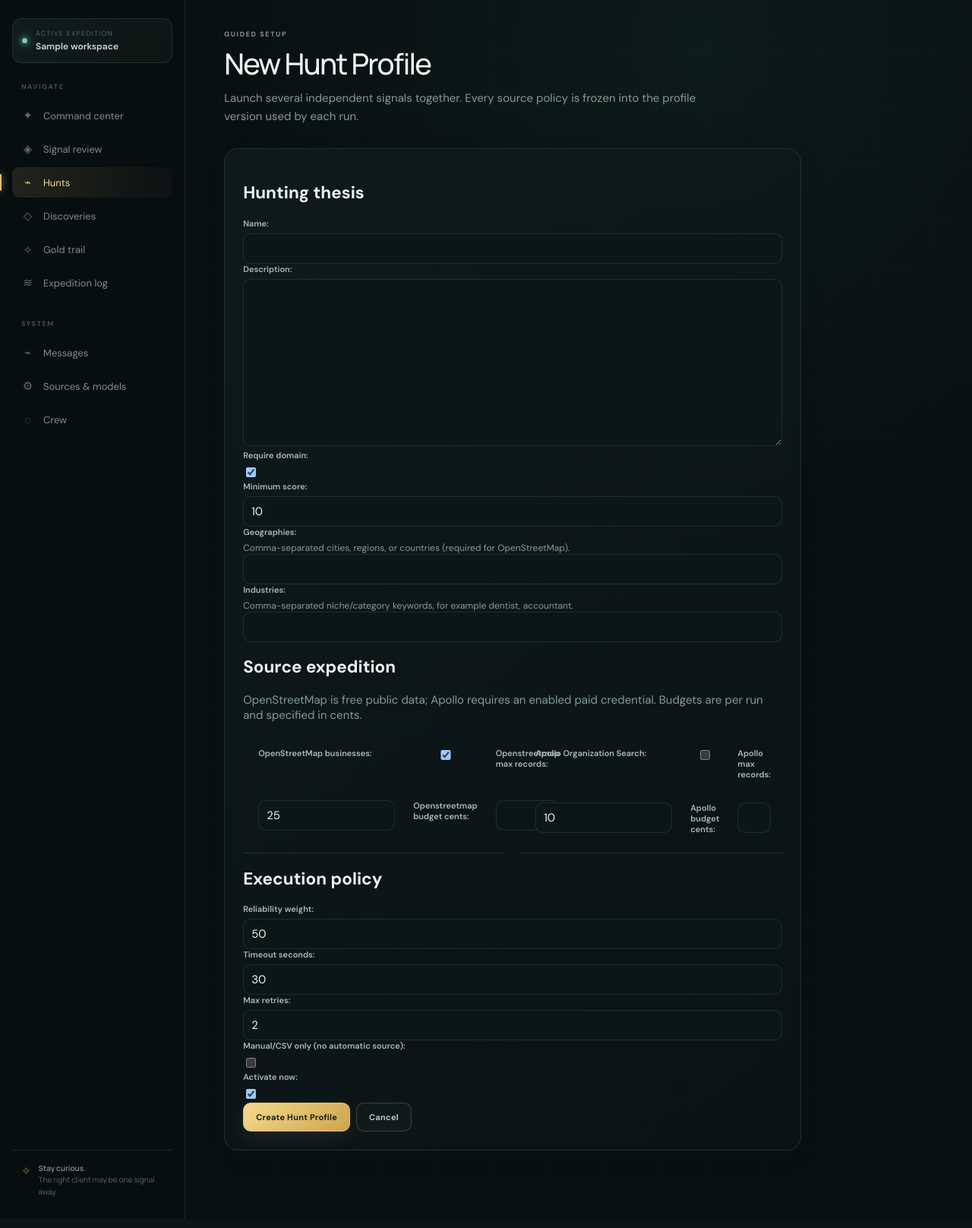
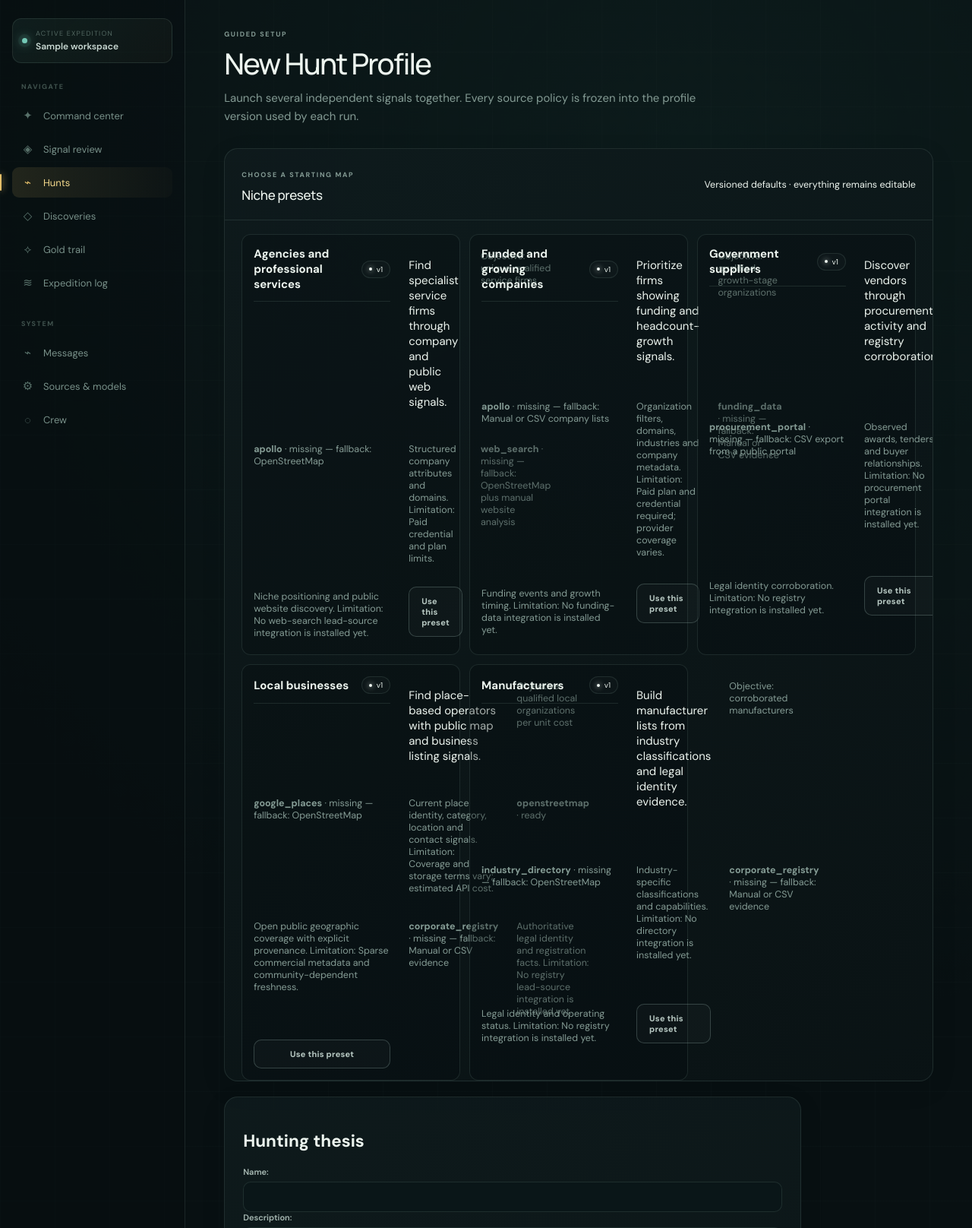
Before and after one commit to gilbertlol/SignalForge, a Django app: page /hunt-profiles/new/ in a window 1280 px wide. Shown: the part 76-1692 px from the top of the page at 76% size. Run offline with Django 5.2, Linux system fonts and the light colour scheme; a user stored in the database is signed in; data comes from the database, SQL or seed files in the repository; tables that the repository leaves empty hold one stand-in row (values such as "Sample post"); data that the repository does not hold is empty; parts of the project's set-up code (start-up, migrations or seed data) failed here and were passed over; some web fonts are replaced.

Commit message:
GOR-251 add reusable niche hunt presets

```diff
--- a/apps/command_center/forms.py
+++ b/apps/command_center/forms.py
@@ -13,6 +13,7 @@ from apps.opportunities.models import OpportunityStatus
 
 
 class HuntProfileForm(forms.Form):
+    preset = forms.UUIDField(required=False, widget=forms.HiddenInput)
     name = forms.CharField(max_length=255)
     description = forms.CharField(widget=forms.Textarea, required=False)
     require_domain = forms.BooleanField(required=False, initial=True)
@@ -45,14 +46,21 @@ class HuntProfileForm(forms.Form):
         min_value=1, max_value=100, initial=25, required=False
     )
     openstreetmap_budget_cents = forms.IntegerField(min_value=0, required=False)
+    openstreetmap_reliability_weight = forms.IntegerField(
+        min_value=0, max_value=100, required=False
+    )
     use_apollo = forms.BooleanField(required=False, label="Apollo Organization Search")
     apollo_max_records = forms.IntegerField(min_value=1, max_value=100, initial=10, required=False)
     apollo_budget_cents = forms.IntegerField(min_value=0, required=False)
+    apollo_reliability_weight = forms.IntegerField(min_value=0, max_value=100, required=False)
     use_google_places = forms.BooleanField(required=False, label="Google Places")
     google_places_max_records = forms.IntegerField(
         min_value=1, max_value=60, initial=20, required=False
     )
     google_places_budget_cents = forms.IntegerField(min_value=0, required=False)
+    google_places_reliability_weight = forms.IntegerField(
+        min_value=0, max_value=100, required=False
+    )
     manual_only = forms.BooleanField(required=False, label="Manual/CSV only (no automatic source)")
     reliability_weight = forms.IntegerField(min_value=0, max_value=100, initial=50, required=False)
     timeout_seconds = forms.IntegerField(min_value=5, max_value=300, initial=30, required=False)
@@ -89,7 +97,9 @@ class HuntProfileForm(forms.Form):
                 policy = {
                     "source_key": key,
                     "max_records": self.cleaned_data[f"{key}_max_records"],
-                    "reliability_weight": self.cleaned_data.get("reliability_weight") or 50,
+                    "reliability_weight": self.cleaned_data.get(f"{key}_reliability_weight")
+                    or self.cleaned_data.get("reliability_weight")
+                    or 50,
                     "timeout_seconds": self.cleaned_data.get("timeout_seconds") or 30,
                     "max_retries": 2
                     if self.cleaned_data.get("max_retries") is None
--- a/apps/command_center/views.py
+++ b/apps/command_center/views.py
@@ -32,7 +32,7 @@ from apps.discovery.services import start_run
 from apps.discovery.tasks import run_discovery_task
 from apps.evidence.models import OrganizationClaim
 from apps.evidence.services import create_manual_claim, select_organization_claim
-from apps.hunting.models import HuntProfile, HuntProfileStatus
+from apps.hunting.models import HuntPreset, HuntProfile, HuntProfileStatus
 from apps.hunting.services import activate_version, archive, create_version, pause
 from apps.integrations.models import (
     AIEndpoint,
@@ -190,7 +190,37 @@ def hunt_profiles(request: HttpRequest) -> HttpResponse:
 
 @workspace_permission("prospects.access")
 def create_hunt_profile(request: HttpRequest) -> HttpResponse:
-    form = HuntProfileForm(request.POST or None)
+    presets = list(HuntPreset.objects.filter(is_active=True).order_by("name", "-version"))
+    selected_preset = None
+    initial = None
+    if request.method == "GET" and request.GET.get("preset"):
+        selected_preset = (
+            HuntPreset.objects.filter(is_active=True, key=request.GET["preset"])
+            .order_by("-version")
+            .first()
+        )
+        if selected_preset:
+            initial = {
+                **selected_preset.configuration.get("form_initial", {}),
+                "preset": str(selected_preset.pk),
+                "name": selected_preset.name,
+                "description": selected_preset.description,
+            }
+    form = HuntProfileForm(request.POST or None, initial=initial)
+    if request.method == "POST" and form.is_valid() and form.cleaned_data.get("preset"):
+        selected_preset = HuntPreset.objects.filter(pk=form.cleaned_data["preset"]).first()
+    for preset in presets:
+        preset.source_statuses = []
+        for guidance in preset.source_guidance:
+            adapter = get_lead_source_adapter(
+                guidance["source_key"], workspace=get_request_workspace(request)
+            )
+            preset.source_statuses.append(
+                {
+                    **guidance,
+                    "available": bool(adapter and adapter.is_configured()),
+                }
+            )
     if request.method == "POST" and form.is_valid():
         workspace = get_request_workspace(request)
         profile = HuntProfile.objects.create(
@@ -231,6 +261,7 @@ def create_hunt_profile(request: HttpRequest) -> HttpResponse:
                 *form.source_policies(),
             ],
             result_threshold={"min_total_score": form.cleaned_data["minimum_score"]},
+            applied_preset=selected_preset,
         )
         profile.current_version = version
         profile.save(update_fields=["current_version", "updated_at"])
@@ -238,7 +269,11 @@ def create_hunt_profile(request: HttpRequest) -> HttpResponse:
             activate_version(profile, version)
         messages.success(request, f"Hunt Profile “{profile.name}” created.")
         return redirect("command_center:hunt-profiles")
-    return _render(request, "command_center/hunt_profile_form.html", {"form": form})
+    return _render(
+        request,
+        "command_center/hunt_profile_form.html",
+        {"form": form, "presets": presets, "selected_preset": selected_preset},
+    )
 
 
 @require_POST
--- a/apps/hunting/models.py
+++ b/apps/hunting/models.py
@@ -8,6 +8,27 @@ class HuntProfileStatus(models.TextChoices):
     ACTIVE = "active", "Active"
     PAUSED = "paused", "Paused"
     ARCHIVED = "archived", "Archived"
+
+
+class HuntPreset(BaseModel):
+    """Versioned, global starting configuration copied into Hunt Profiles."""
+
+    key = models.SlugField(max_length=100)
+    version = models.PositiveIntegerField(default=1)
+    name = models.CharField(max_length=255)
+    description = models.TextField(blank=True)
+    configuration = models.JSONField(default=dict)
+    source_guidance = models.JSONField(default=list)
+    is_active = models.BooleanField(default=True)
+
+    class Meta:
+        ordering = ["name", "-version"]
+        constraints = [
+            models.UniqueConstraint(fields=["key", "version"], name="huntpreset_unique_version")
+        ]
+
+    def __str__(self) -> str:
+        return f"{self.name} v{self.version}"
 
 
 class CriterionOperator(models.TextChoices):
@@ -188,6 +209,8 @@ class HuntProfileVersion(BaseModel):
     """
 
     profile = models.ForeignKey(HuntProfile, on_delete=models.CASCADE, related_name="versions")
+    applied_preset_key = models.SlugField(max_length=100, blank=True)
+    applied_preset_version = models.PositiveIntegerField(null=True, blank=True)
     version_number = models.PositiveIntegerField()
     root_group = models.ForeignKey(CriterionGroup, on_delete=models.PROTECT, related_name="+")
 
--- a/apps/hunting/serializers.py
+++ b/apps/hunting/serializers.py
@@ -20,6 +20,8 @@ class HuntProfileVersionSerializer(serializers.ModelSerializer):
         fields = [
             "id",
             "version_number",
+            "applied_preset_key",
+            "applied_preset_version",
             "criteria",
             "search_scope",
             "source_policies",
--- a/apps/hunting/services.py
+++ b/apps/hunting/services.py
@@ -23,6 +23,7 @@ from .models import (
     CriterionOperator,
     ExclusionRule,
     HuntCriterion,
+    HuntPreset,
     HuntProfile,
     HuntProfileStatus,
     HuntProfileVersion,
@@ -105,6 +106,7 @@ def create_version(
     source_policies: list[dict[str, Any]] | None = None,
     exclusion_rules: list[dict[str, Any]] | None = None,
     result_threshold: dict[str, Any] | None = None,
+    applied_preset: HuntPreset | None = None,
 ) -> HuntProfileVersion:
     """Build an entirely new, immutable `HuntProfileVersion` in one transaction.
 
@@ -121,7 +123,11 @@ def create_version(
         or 0
     ) + 1
     version = HuntProfileVersion.objects.create(
-        profile=profile, version_number=next_version_number, root_group=root_group
+        profile=profile,
+        version_number=next_version_number,
+        root_group=root_group,
+        applied_preset_key=applied_preset.key if applied_preset else "",
+        applied_preset_version=applied_preset.version if applied_preset else None,
     )
 
     if search_scope:
--- a/templates/command_center/hunt_profile_form.html
+++ b/templates/command_center/hunt_profile_form.html
@@ -1,9 +1,12 @@
 {% extends "command_center/base.html" %}{% block title %}New Hunt Profile{% endblock %}{% block content %}
 <div class="page-heading"><div><p class="eyebrow">Guided setup</p><h1>New Hunt Profile</h1><p>Launch several independent signals together. Every source policy is frozen into the profile version used by each run.</p></div></div>
+<section class="panel"><div class="panel-heading"><div><p class="eyebrow">Choose a starting map</p><h2>Niche presets</h2></div><small>Versioned defaults · everything remains editable</small></div><div class="provider-run-grid">{% for preset in presets %}<article class="provider-card"><div class="panel-heading"><strong>{{ preset.name }}</strong><span class="status">v{{ preset.version }}</span></div><p>{{ preset.description }}</p><small>Objective: {{ preset.configuration.scoring_objective }}</small>{% for source in preset.source_statuses %}<small><strong>{{ source.source_key }}</strong> · {% if source.available %}ready{% else %}missing — fallback: {{ source.alternative }}{% endif %}</small><small>{{ source.strengths }} Limitation: {{ source.limitations }}</small>{% endfor %}<a class="button secondary" href="?preset={{ preset.key }}">Use this preset</a></article>{% endfor %}</div></section>
 <section class="panel form-panel"><form method="post">{% csrf_token %}{{ form.non_field_errors }}
+{{ form.preset }}{% if selected_preset %}<p class="muted">Starting from {{ selected_preset.name }} v{{ selected_preset.version }}. Adjust any value below before creating the profile.</p>{% endif %}
 <h2>Hunting thesis</h2>{{ form.name.as_field_group }}{{ form.description.as_field_group }}{{ form.require_domain.as_field_group }}{{ form.minimum_score.as_field_group }}{{ form.geographies.as_field_group }}{{ form.industries.as_field_group }}
+{{ form.keyword.as_field_group }}{{ form.included_type.as_field_group }}{{ form.center_latitude.as_field_group }}{{ form.center_longitude.as_field_group }}{{ form.radius_meters.as_field_group }}
 <h2>Source expedition</h2><p class="muted">OpenStreetMap is free public data; Apollo requires an enabled paid credential. Budgets are per run and specified in cents.</p>
-<div class="settings-grid"><div class="provider-card">{{ form.use_openstreetmap.as_field_group }}{{ form.openstreetmap_max_records.as_field_group }}{{ form.openstreetmap_budget_cents.as_field_group }}</div><div class="provider-card">{{ form.use_apollo.as_field_group }}{{ form.apollo_max_records.as_field_group }}{{ form.apollo_budget_cents.as_field_group }}</div></div>
+<div class="settings-grid"><div class="provider-card">{{ form.use_openstreetmap.as_field_group }}{{ form.openstreetmap_max_records.as_field_group }}{{ form.openstreetmap_budget_cents.as_field_group }}{{ form.openstreetmap_reliability_weight.as_field_group }}</div><div class="provider-card">{{ form.use_apollo.as_field_group }}{{ form.apollo_max_records.as_field_group }}{{ form.apollo_budget_cents.as_field_group }}{{ form.apollo_reliability_weight.as_field_group }}</div><div class="provider-card">{{ form.use_google_places.as_field_group }}{{ form.google_places_max_records.as_field_group }}{{ form.google_places_budget_cents.as_field_group }}{{ form.google_places_reliability_weight.as_field_group }}</div></div>
 <h2>Execution policy</h2>{{ form.reliability_weight.as_field_group }}{{ form.timeout_seconds.as_field_group }}{{ form.max_retries.as_field_group }}{{ form.manual_only.as_field_group }}{{ form.activate_now.as_field_group }}
 <div class="actions"><button class="button">Create Hunt Profile</button><a class="button secondary" href="{% url 'command_center:hunt-profiles' %}">Cancel</a></div></form></section>
 {% endblock %}
```
Also changed, not shown: apps/command_center/tests/test_views.py (+53 -1 lines), apps/hunting/admin.py (+8 -0 lines), apps/hunting/migrations/0004_hunt_presets.py (added).
